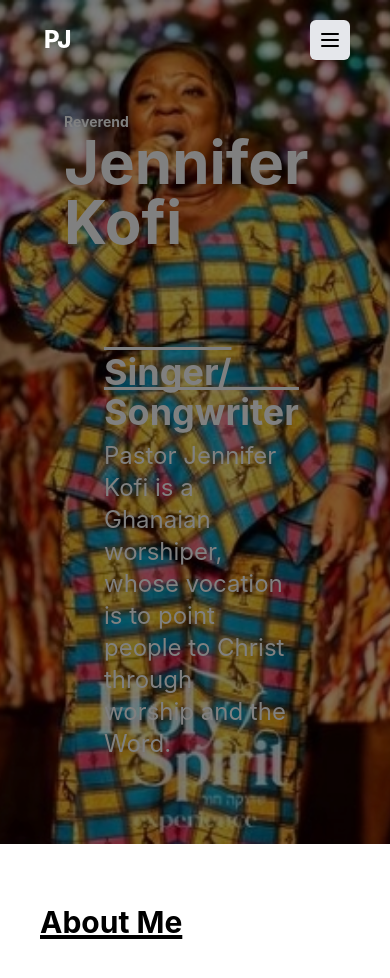
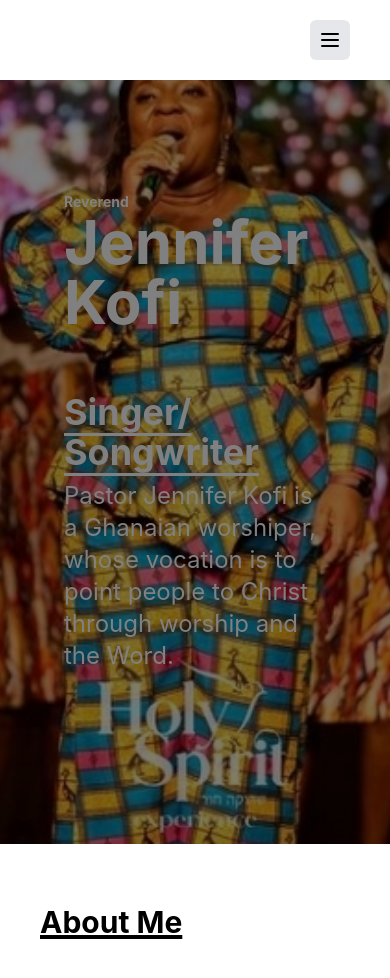
Before and after one commit to Wediah/pj-site, a Next.js app: page / in a window 390 px wide. Shown: the top 978 px of the page. Built offline with nearby package versions, Linux system fonts and the light colour scheme.

Commit message:
makes bg-absolute

```diff
--- a/pages/home.js
+++ b/pages/home.js
@@ -11,15 +11,15 @@ function Homepage () {
         <Element id="home" name="home">
             <div className="min-h-screen bg-no-repeat  bg-cover bg-center bg-black brightness-50" style={{ backgroundImage: 'url(pastor1.jpg)'}}>
 
-                <div className='text-left pt-28  lg:pt-40 px-16 '>
+                <div className='text-left pt-48  lg:pt-40 px-16 '>
                     <div className='gap-20 lg:flex'>
                         <div>
                             <h1 className=' text-sm lg:text-lg font-bold text-white'>Reverend</h1>
                             <h1 className=' text-6xl lg:text-9xl font-bold text-white'>Jennifer <br /> Kofi</h1>
 
                         </div>
-                        <div className=' p-10 my-10 flex-1 lg:pt-48'>
-                            <h4 className='text-4xl lg:text-6xl font-bold text-white pb-2 pt-5 overline overline-offset-8 '>Singer/ Songwriter</h4>
+                        <div className=' lg:p-10 my-10 flex-1 lg:pt-48'>
+                            <h4 className='text-4xl lg:text-6xl font-bold text-white pb-2 pt-5 underline underline-offset-8 '>Singer/ Songwriter</h4>
                             <p className='text-white text-2xl lg:text-4xl font-md'>
                             Pastor Jennifer Kofi is a Ghanaian worshiper, <br/>
                             whose vocation is to point people to Christ <br/>
--- a/pages/nav.js
+++ b/pages/nav.js
@@ -12,7 +12,7 @@ function Navbar () {
 
 
 	return (
-        <nav className=" fixed w-full z-10 bg-transparent">
+        <nav className=" absolute w-full z-10 lg:bg-transparent bg-white">
             <div className="w-full">
                 <div className="flex items-center h-20 w-full">
                     <div className="flex items-center  mx-20  justify-between w-full">
```
